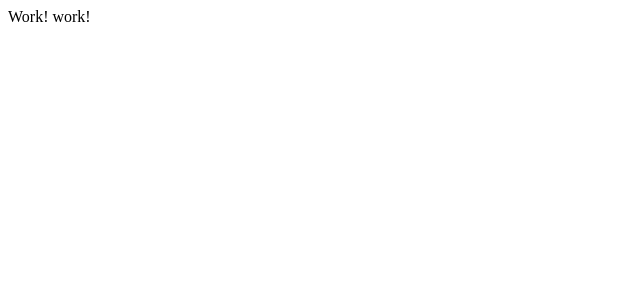
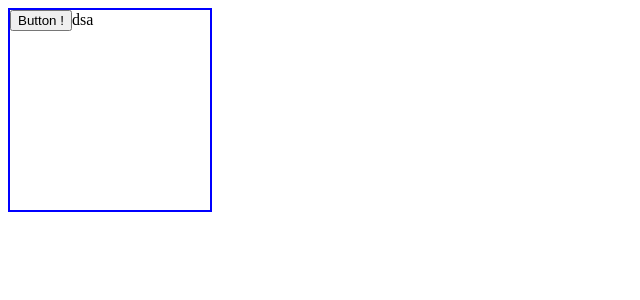
Before and after one commit to panifedov/React-TypeScript, a React (Create React App) app: page / in a window 1280 px wide. Shown: the top 300 px of the page, without its empty margins (0-640 px from the left). Built offline with nearby package versions, Linux system fonts and the light colour scheme.

Commit message:
component Card. user List

```diff
--- a/src/App.tsx
+++ b/src/App.tsx
@@ -1,10 +1,18 @@
 import React from 'react';
+import Card, { CardVariant } from './component/Card';
 
 function App() {
   return (
     <div>
-      Work! work!
-    </div>
+      <Card onClick={(num) => console.log(num)}
+        variant={CardVariant.outlined}
+        width='200px'
+        height='200px'
+        >
+        <button> Button !</button>
+        dsa
+      </Card>
+    </div >
   );
 }
 
--- /dev/null
+++ b/src/component/Card.tsx
@@ -0,0 +1,43 @@
+import React, { FC } from 'react';
+import { PropsWithChildren } from 'react';
+import { useState } from 'react';
+
+export enum CardVariant {
+    outlined = 'outlined',
+    primary = 'primary'
+}
+
+interface CardProps {
+    width?: string;
+    height?: string;
+    variant: CardVariant;
+    onClick: (num: number ) => void;
+}
+
+const Card: FC<PropsWithChildren<CardProps>> =
+    ({
+        width,
+        height,
+        variant,
+        onClick,
+        children
+    }) => {
+        const [state, setState] = useState (0);
+        return (
+            <div style=
+            {{
+                width, height,
+                border: variant === CardVariant.outlined
+                    ? '2px solid blue'
+                    : 'none',
+                background: variant === CardVariant.primary ? 'lightgray'
+                : '',
+            }}
+            onClick={() => onClick( state )}
+            >
+                {children}
+            </div>
+        );
+    }
+
+export default Card;
--- a/src/index.tsx
+++ b/src/index.tsx
@@ -6,5 +6,5 @@ const root = ReactDOM.createRoot(
   document.getElementById('root') as HTMLElement
 );
 root.render(
-  <App />
+  <App/>
 );
```
Also changed, not shown: src/component/UserList.tsx (added, +23 -0 lines), src/types/types.tsx (added, +12 -0 lines).
